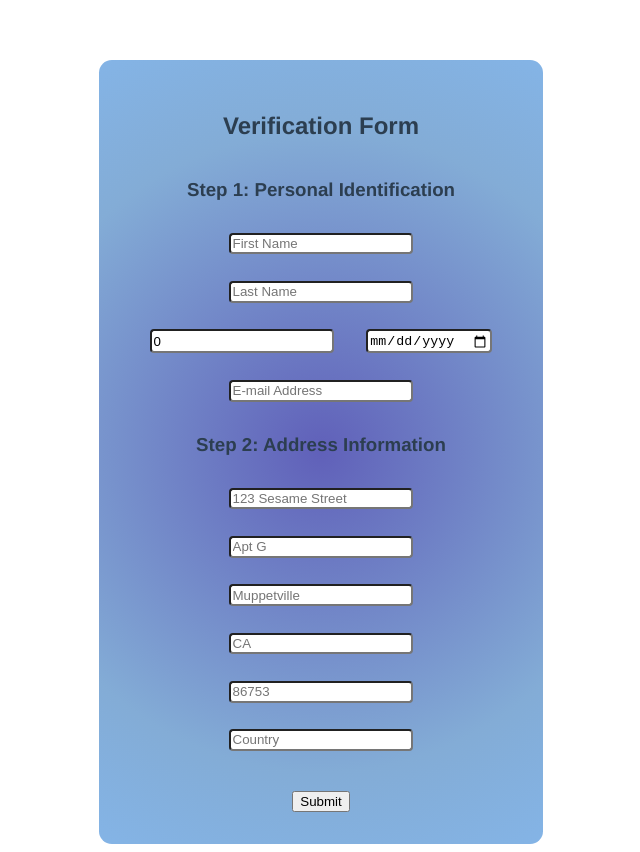
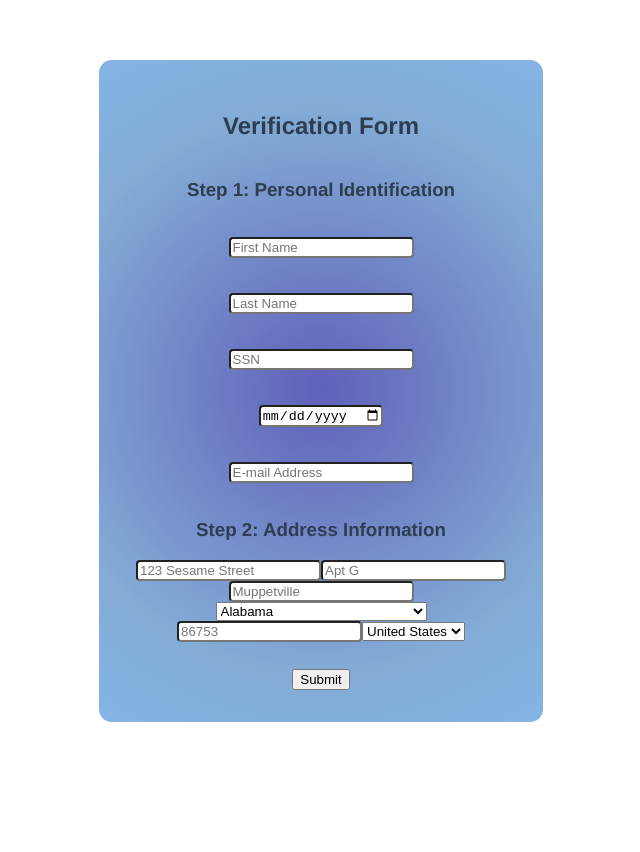
Before and after one commit to VenElectric/alloy-test, a Vue app: page / in a window 1280 px wide. Shown: the whole page, without its empty margins (319-959 px from the left). After the commit the page ends 800 px from the top, so only its background shows below. Built offline with nearby package versions, Linux system fonts and the light colour scheme.

Commit message:
states component + states json

```diff
--- a/package.json
+++ b/package.json
@@ -8,6 +8,7 @@
     "preview": "vite preview"
   },
   "dependencies": {
+    "axios": "^0.26.1",
     "vue": "^3.2.25"
   },
   "devDependencies": {
--- a/src/components/CustomerForm.vue
+++ b/src/components/CustomerForm.vue
@@ -1,5 +1,6 @@
 <script setup lang="ts">
-import { ref } from "vue";
+import { ref, computed } from "vue";
+import StatesList from "./StatesList.vue";
 
 const customerInfo = ref({
   firstName: "",
@@ -10,23 +11,54 @@ const customerInfo = ref({
   stateCode: "",
   zipCode: "",
   countryAbbr: "",
-  ssn: 0,
+  ssn: "",
   email: "",
-  date: null,
+  birthDate: null,
 });
 
-function ssnValidate(ssn: Number) {
-  const ssnStr = ssn.toString();
-  return ssnStr.length == 9;
-}
+const classesasdf = computed(() => {});
 
-function stateValidate(state: String) {
-  return state.length == 2;
+const validationClasses = ref({
+  firstName: false,
+  lastName: false,
+  address1: false,
+  address2: false,
+  city: false,
+  stateCode: false,
+  zipCode: false,
+  countryAbbr: false,
+  ssn: false,
+  email: false,
+  birthDate: false,
+});
+
+const errorMessages = ref([] as string[]);
+
+function numberCheck(value: string) {
+  if (Number(value)) {
+    return true;
+  } else {
+    return false;
+  }
 }
 
 function submitForm() {
-  switch (true){
-
+  errorMessages.value = [];
+  switch (true) {
+    case customerInfo.value.stateCode == null:
+      validationClasses.value.stateCode = true;
+      break;
+    case customerInfo.value.zipCode.length != 5:
+      validationClasses.value.zipCode = true;
+      break;
+    case numberCheck(customerInfo.value.zipCode):
+      validationClasses.value.zipCode = true;
+    case customerInfo.value.ssn.length != 9:
+      validationClasses.value.ssn = true;
+      break;
+    case numberCheck(customerInfo.value.ssn):
+      validationClasses.value.ssn = true;
+      break;
   }
 }
 </script>
@@ -37,20 +69,74 @@ function submitForm() {
         <h2>Verification Form</h2>
         <div class="name-cage">
           <h3>Step 1: Personal Identification</h3>
-          <input type="text" v-model="customerInfo.firstName" placeholder="First Name" required/>
-          <input type="text" v-model="customerInfo.lastName" placeholder="Last Name" required/>
-          <input type="text" v-model="customerInfo.ssn" placeholder="SSN" required/>
-          <input type="date" v-model="customerInfo.date" required/>
-          <input type="email" v-model="customerInfo.email" placeholder="E-mail Address" required/>
+          <div class="field">
+            <input
+              type="text"
+              v-model="customerInfo.firstName"
+              placeholder="First Name"
+              required
+            />
+          </div>
+          <div class="field">
+            <input
+              type="text"
+              v-model="customerInfo.lastName"
+              placeholder="Last Name"
+              required
+            />
+          </div>
+          <div class="field">
+            <input
+              type="text"
+              v-model="customerInfo.ssn"
+              placeholder="SSN"
+              required
+            />
+            <small v-if="validationClasses.ssn" class="validation-error"
+              >SSN should be 9 digits</small
+            >
+          </div>
+          <div class="field">
+            <input type="date" v-model="customerInfo.birthDate" required />
+          </div>
+          <div class="field">
+            <input
+              type="email"
+              v-model="customerInfo.email"
+              placeholder="E-mail Address"
+              required
+            />
+          </div>
         </div>
         <div class="cage">
           <h3>Step 2: Address Information</h3>
-          <input type="text" v-model="customerInfo.address1" placeholder="123 Sesame Street" required/>
-          <input type="text" v-model="customerInfo.address2" placeholder="Apt G" />
-          <input type="text" v-model="customerInfo.city" placeholder="Muppetville" required/>
-          <input type="text" v-model="customerInfo.stateCode" placeholder="CA" required/>
-          <input type="text" v-model="customerInfo.zipCode" placeholder="86753" required/>
-          <input type="text" v-model="customerInfo.countryAbbr" placeholder="Country" required/>
+          <input
+            type="text"
+            v-model="customerInfo.address1"
+            placeholder="123 Sesame Street"
+            required
+          />
+          <input
+            type="text"
+            v-model="customerInfo.address2"
+            placeholder="Apt G"
+          />
+          <input
+            type="text"
+            v-model="customerInfo.city"
+            placeholder="Muppetville"
+            required
+          />
+          <StatesList />
+          <input
+            type="text"
+            v-model="customerInfo.zipCode"
+            placeholder="86753"
+            required
+          />
+          <select>
+            <option value="US">United States</option>
+          </select>
         </div>
         <button>Submit</button>
       </form>
@@ -84,11 +170,20 @@ function submitForm() {
   justify-content: space-evenly;
 }
 input {
-  margin: 1em;
-  padding: 0.1em;
   border-radius: 0.3em;
 }
 button {
   margin-top: 2em;
 }
+.field {
+  display: flex;
+  flex-direction: column;
+  margin: 1em;
+  padding: 0.1em;
+}
+.validation-error {
+  margin: 0;
+  color: red;
+  font-size: 0.6em;
+}
 </style>
--- /dev/null
+++ b/src/components/StatesList.vue
@@ -0,0 +1,9 @@
+<script setup lang="ts">
+import states from "../static/states"
+</script>
+
+<template>
+  <select>
+    <option v-for="state in states" :value="state.abbreviation">{{state.name}}</option>
+  </select>
+</template>
--- /dev/null
+++ b/src/static/states.ts
@@ -0,0 +1,242 @@
+export const states = [
+    {
+        "name": "Alabama",
+        "abbreviation": "AL"
+    },
+    {
+        "name": "Alaska",
+        "abbreviation": "AK"
+    },
+    {
+        "name": "American Samoa",
+        "abbreviation": "AS"
+    },
+    {
+        "name": "Arizona",
+        "abbreviation": "AZ"
+    },
+    {
+        "name": "Arkansas",
+        "abbreviation": "AR"
+    },
+    {
+        "name": "California",
+        "abbreviation": "CA"
+    },
+    {
+        "name": "Colorado",
+        "abbreviation": "CO"
+    },
+    {
+        "name": "Connecticut",
+        "abbreviation": "CT"
+    },
+    {
+        "name": "Delaware",
+        "abbreviation": "DE"
+    },
+    {
+        "name": "District Of Columbia",
+        "abbreviation": "DC"
+    },
+    {
+        "name": "Federated States Of Micronesia",
+        "abbreviation": "FM"
+    },
+    {
+        "name": "Florida",
+        "abbreviation": "FL"
+    },
+    {
+        "name": "Georgia",
+        "abbreviation": "GA"
+    },
+    {
+        "name": "Guam",
+        "abbreviation": "GU"
+    },
+    {
+        "name": "Hawaii",
+        "abbreviation": "HI"
+    },
+    {
+        "name": "Idaho",
+        "abbreviation": "ID"
+    },
+    {
+        "name": "Illinois",
+        "abbreviation": "IL"
+    },
+    {
+        "name": "Indiana",
+        "abbreviation": "IN"
+    },
+    {
+        "name": "Iowa",
+        "abbreviation": "IA"
+    },
+    {
+        "name": "Kansas",
+        "abbreviation": "KS"
+    },
+    {
+        "name": "Kentucky",
+        "abbreviation": "KY"
+    },
+    {
+        "name": "Louisiana",
+        "abbreviation": "LA"
+    },
+    {
+        "name": "Maine",
+        "abbreviation": "ME"
+    },
+    {
+        "name": "Marshall Islands",
+        "abbreviation": "MH"
+    },
+    {
+        "name": "Maryland",
+        "abbreviation": "MD"
+    },
+    {
+        "name": "Massachusetts",
+        "abbreviation": "MA"
+    },
+    {
+        "name": "Michigan",
+        "abbreviation": "MI"
+    },
+    {
+        "name": "Minnesota",
+        "abbreviation": "MN"
+    },
+    {
+        "name": "Mississippi",
+        "abbreviation": "MS"
+    },
+    {
+        "name": "Missouri",
+        "abbreviation": "MO"
+    },
+    {
+        "name": "Montana",
+        "abbreviation": "MT"
+    },
+    {
+        "name": "Nebraska",
+        "abbreviation": "NE"
+    },
+    {
+        "name": "Nevada",
+        "abbreviation": "NV"
+    },
+    {
+        "name": "New Hampshire",
+        "abbreviation": "NH"
+    },
+    {
+        "name": "New Jersey",
+        "abbreviation": "NJ"
+    },
+    {
+        "name": "New Mexico",
+        "abbreviation": "NM"
+    },
+    {
+        "name": "New York",
+        "abbreviation": "NY"
+    },
+    {
+        "name": "North Carolina",
+        "abbreviation": "NC"
+    },
+    {
+        "name": "North Dakota",
+        "abbreviation": "ND"
+    },
+    {
+        "name": "Northern Mariana Islands",
+        "abbreviation": "MP"
+    },
+    {
+        "name": "Ohio",
+        "abbreviation": "OH"
+    },
+    {
+        "name": "Oklahoma",
+        "abbreviation": "OK"
+    },
+    {
+        "name": "Oregon",
+        "abbreviation": "OR"
+    },
+    {
+        "name": "Palau",
+        "abbreviation": "PW"
+    },
+    {
+        "name": "Pennsylvania",
+        "abbreviation": "PA"
+    },
+    {
+        "name": "Puerto Rico",
+        "abbreviation": "PR"
+    },
+    {
+        "name": "Rhode Island",
+        "abbreviation": "RI"
+    },
+    {
+        "name": "South Carolina",
+        "abbreviation": "SC"
+    },
+    {
+        "name": "South Dakota",
+        "abbreviation": "SD"
+    },
+    {
+        "name": "Tennessee",
+        "abbreviation": "TN"
+    },
+    {
+        "name": "Texas",
+        "abbreviation": "TX"
+    },
+    {
+        "name": "Utah",
+        "abbreviation": "UT"
+    },
+    {
+        "name": "Vermont",
+        "abbreviation": "VT"
+    },
+    {
+        "name": "Virgin Islands",
+        "abbreviation": "VI"
+    },
+    {
+        "name": "Virginia",
+        "abbreviation": "VA"
+    },
+    {
+        "name": "Washington",
+        "abbreviation": "WA"
+    },
+    {
+        "name": "West Virginia",
+        "abbreviation": "WV"
+    },
+    {
+        "name": "Wisconsin",
+        "abbreviation": "WI"
+    },
+    {
+        "name": "Wyoming",
+        "abbreviation": "WY"
+    }
+]
+
+// source https://gist.github.com/mshafrir/2646763
+
+export default states
```
Also changed, not shown: src/components/types.ts (added, +19 -0 lines), 1 other file (tests, documents, lock files or other folders).
